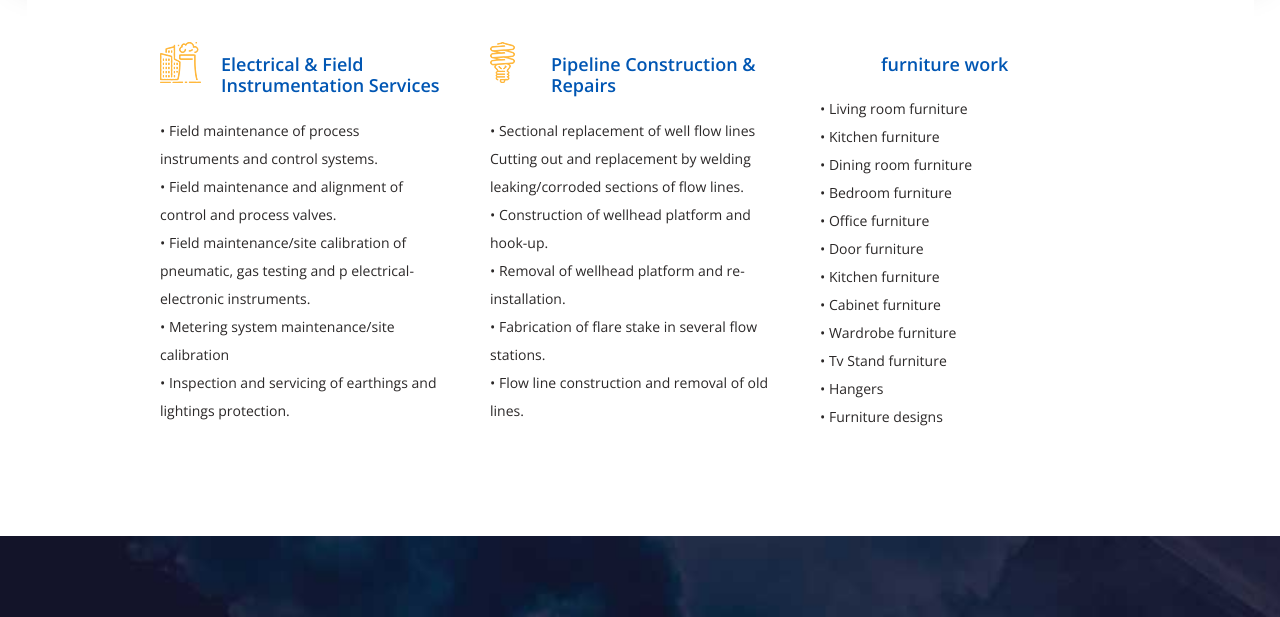
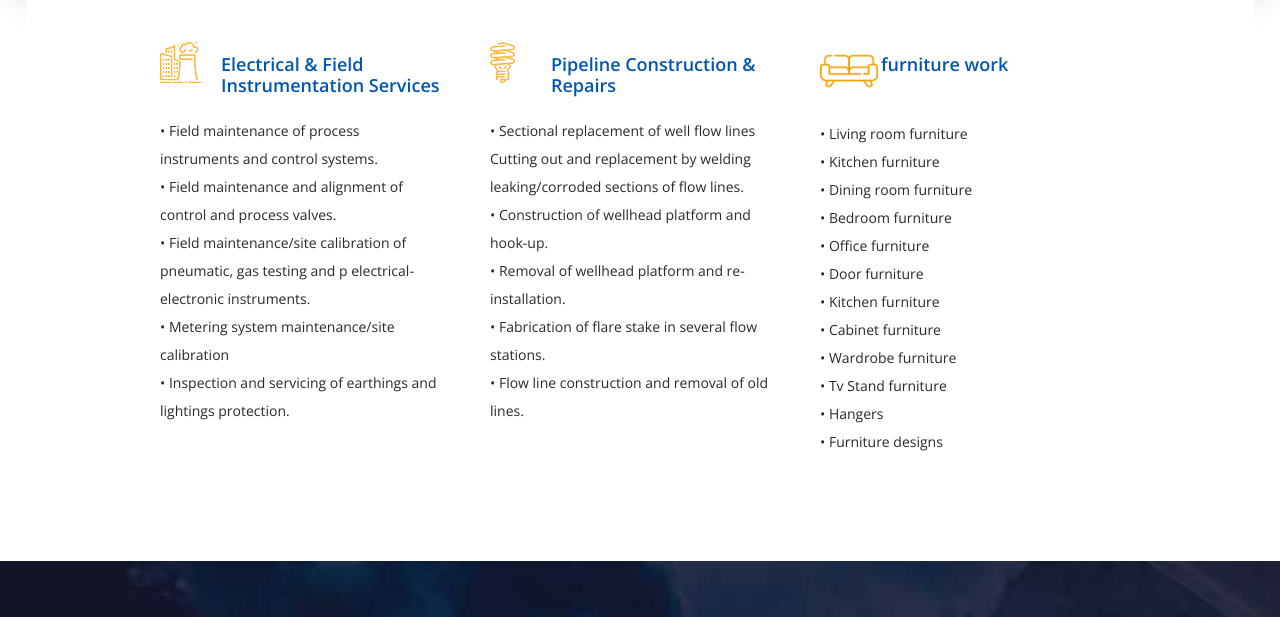
Before and after one commit to CodaBae/oalieadnigerialimited.github.io, a plain HTML site: page index.html in a window 1280 px wide. Shown: the part 1281-1898 px from the top of the page. Drawn offline with nearby package versions, Linux system fonts and the light colour scheme.

Commit message:
made some corrections

```diff
--- a/index.html
+++ b/index.html
@@ -220,7 +220,7 @@
                         <div class="service-item">
                             <div class="si-head">
                                 <div class="si-icon">
-                                    <img src="img/icons/pumpjck.png" alt="" style="width:95%">
+                                    <img src="img/icons/pumpjack.png" alt="" style="width:95%">
 
 
                                 </div>
```
